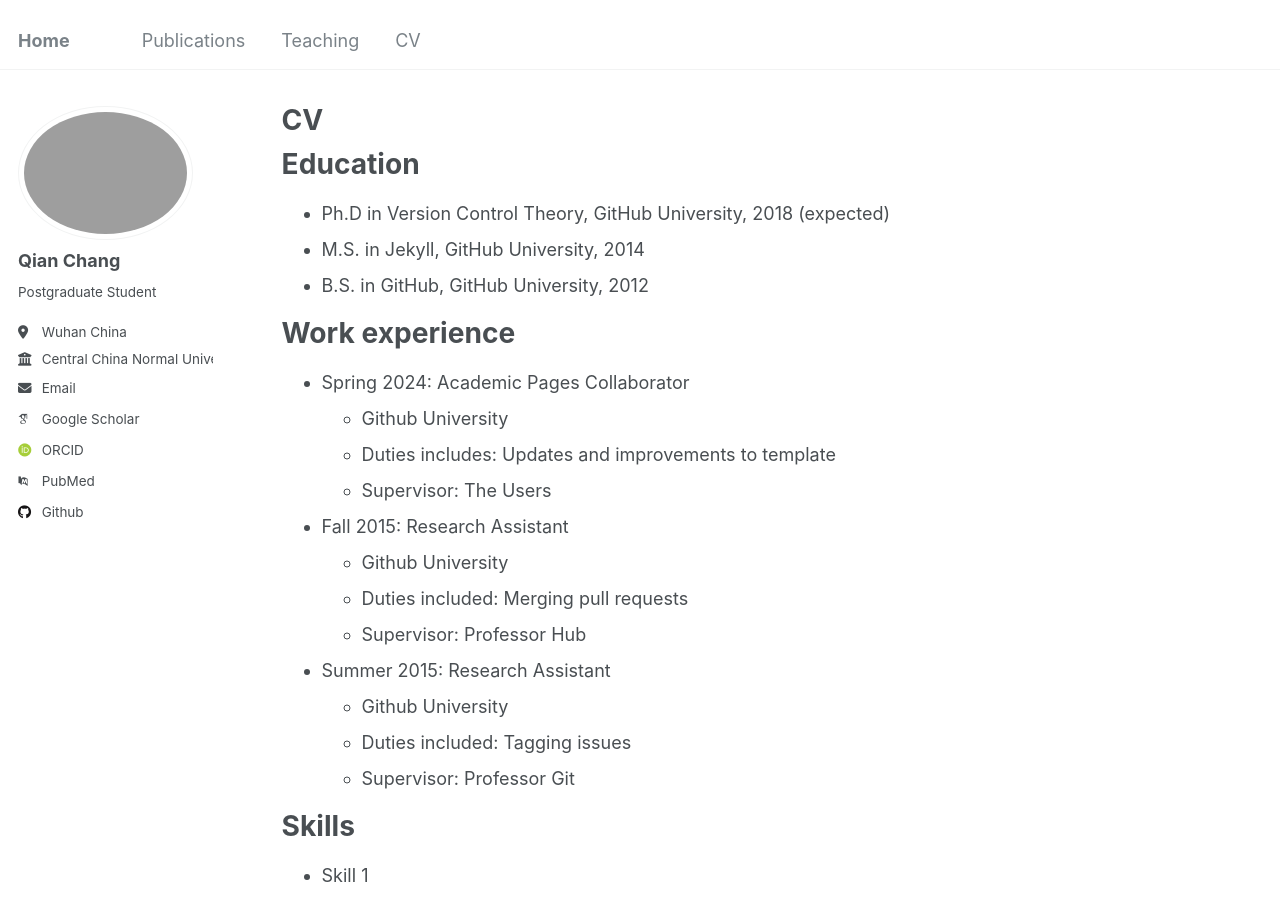
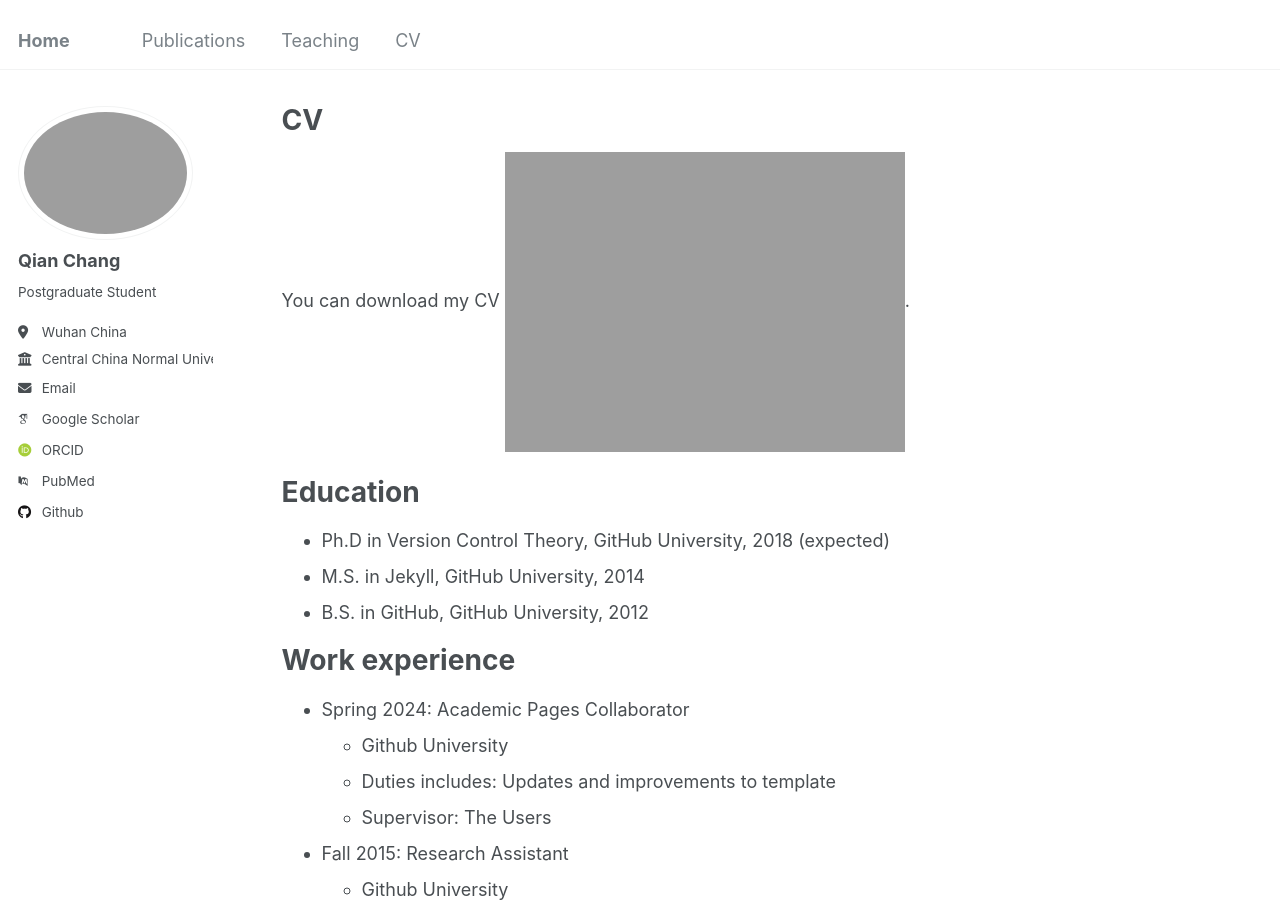
Before and after one commit to QianChang-page/QianChang-page.github.io, a Jekyll site: the page built from _pages/cv.md, in a window 1280 px wide and 900 px high. Built offline with Jekyll 4.4.1, drawn with Linux system fonts in a browser that asks for light colours; some web fonts are replaced.

Commit message:
upload cv

```diff
--- a/_pages/cv.md
+++ b/_pages/cv.md
@@ -8,6 +8,8 @@ redirect_from:
 ---
 
 {% include base_path %}
+
+You can download my CV ![here](https://qianchang-page.github.io/files/cv.pdf).
 
 Education
 ======
```
Also changed, not shown: 1 other file.
